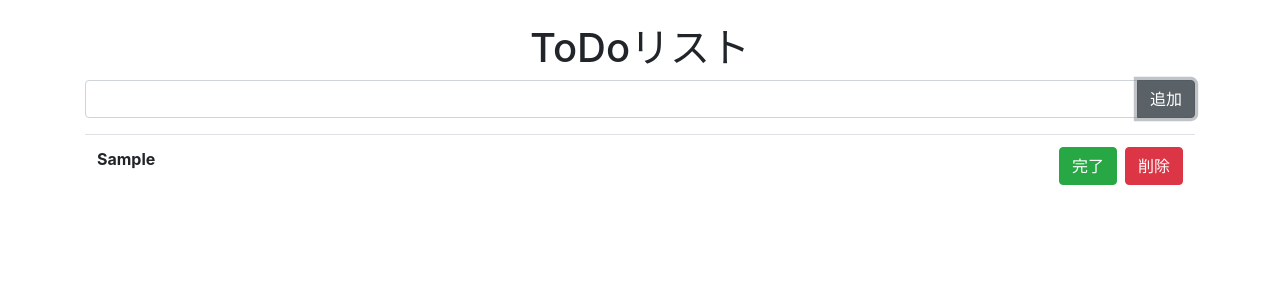
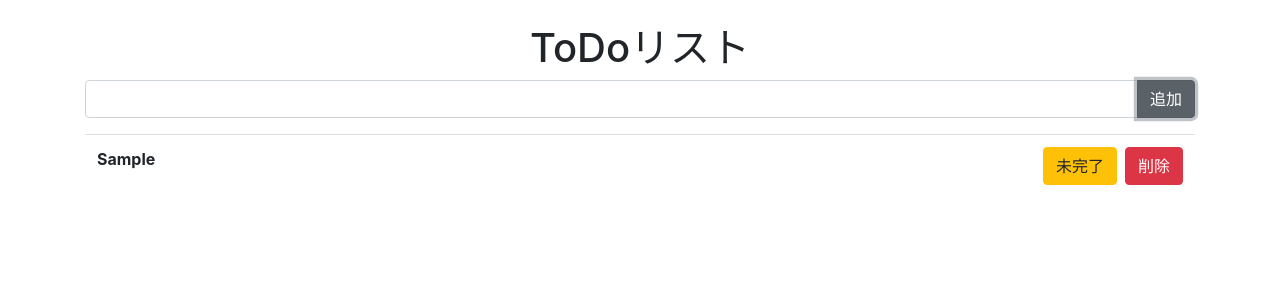
Before and after one commit to yk-port/firebase-react, a React (Create React App) app: page / in a window 1280 px wide. Both pictures are taken after typing "Sample" into the empty fields and a click on the button "追加". Shown: the top 300 px of the page. Built offline with nearby package versions, Linux system fonts and the light colour scheme.

Commit message:
feat: 完了フラグで表示と色を変更する

```diff
--- a/src/App.js
+++ b/src/App.js
@@ -59,8 +59,10 @@ function App() {
                   <td className="text-right">
                     <Button
                       className="mr-2"
-                      variant="success"
-                      onClick={() => completeTodo(index)}>完了</Button>
+                      variant={ todo.complete ? "light" : "warning" }
+                      onClick={() => completeTodo(index)}>
+                        { todo.complete ? '完了' : '未完了' }
+                    </Button>
                     <Button
                       variant="danger"
                       onClick={() => removeTodo(index)}>削除</Button>
```
